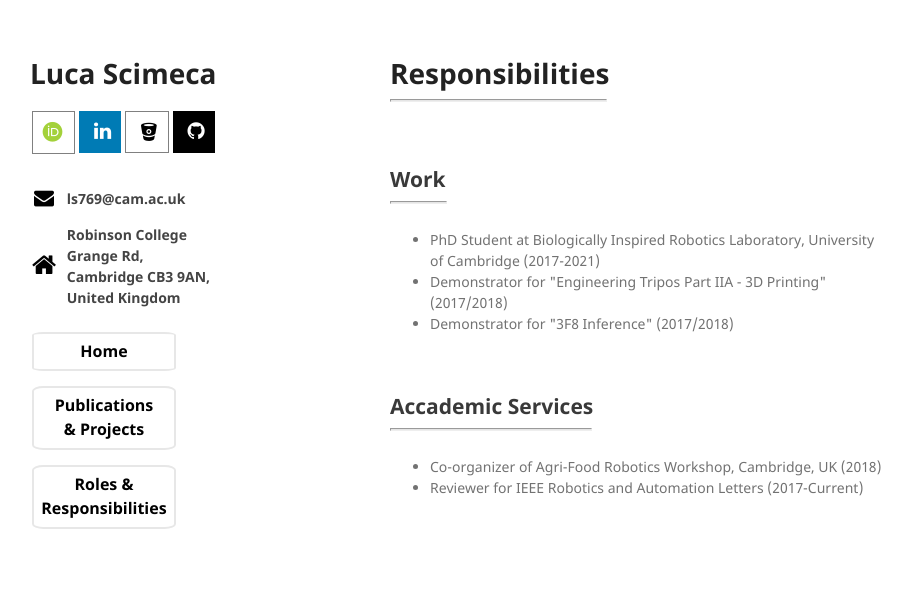
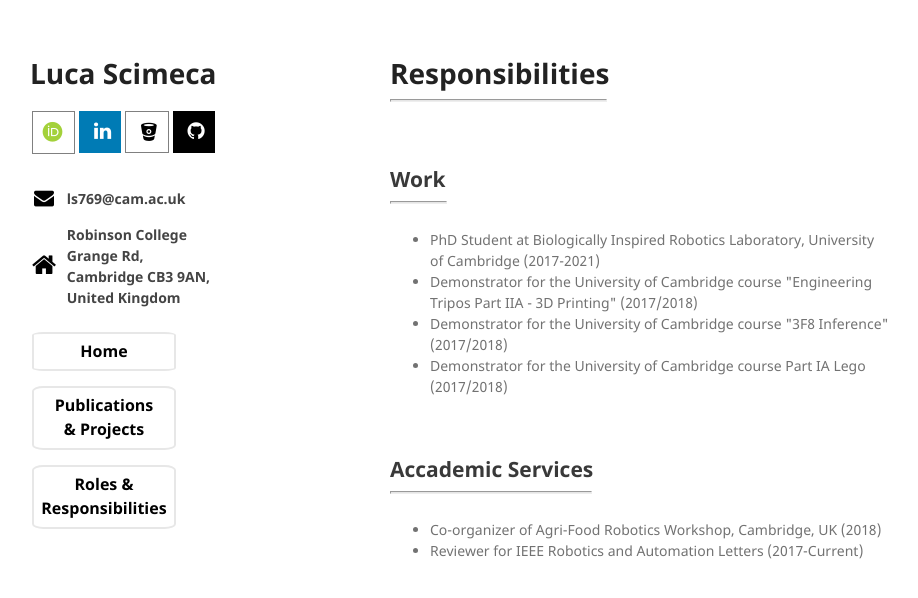
Before and after one commit to lucascimeca/lucascimeca.github.io, a Jekyll site: the page built from responsibilities.md, in a window 1280 px wide and 900 px high. Shown: the top 598 px of the window, without its empty margins (180-1098 px from the left). Built offline with Jekyll 4.4.1, drawn with Linux system fonts in a browser that asks for light colours; nearby versions of some CDN libraries; some web fonts are replaced; the repository's description, which GitHub fills in, is left out; our own code applies the rules of GitHub Pages for plain Markdown files.

Commit message:
Update responsibilities.md

```diff
--- a/responsibilities.md
+++ b/responsibilities.md
@@ -12,8 +12,9 @@ layout: default
 
 <ul>
   <li>PhD Student at Biologically Inspired Robotics Laboratory, University of Cambridge (2017-2021)</li>
-  <li>Demonstrator for "Engineering Tripos Part IIA - 3D Printing" (2017/2018)</li>
-  <li>Demonstrator for "3F8 Inference" (2017/2018)</li>
+  <li>Demonstrator for the University of Cambridge course "Engineering Tripos Part IIA - 3D Printing" (2017/2018)</li>
+  <li>Demonstrator for the University of Cambridge course "3F8 Inference" (2017/2018)</li>
+  <li>Demonstrator for the University of Cambridge course Part IA Lego (2017/2018)</li>
 </ul>
 
 <br/>
```
